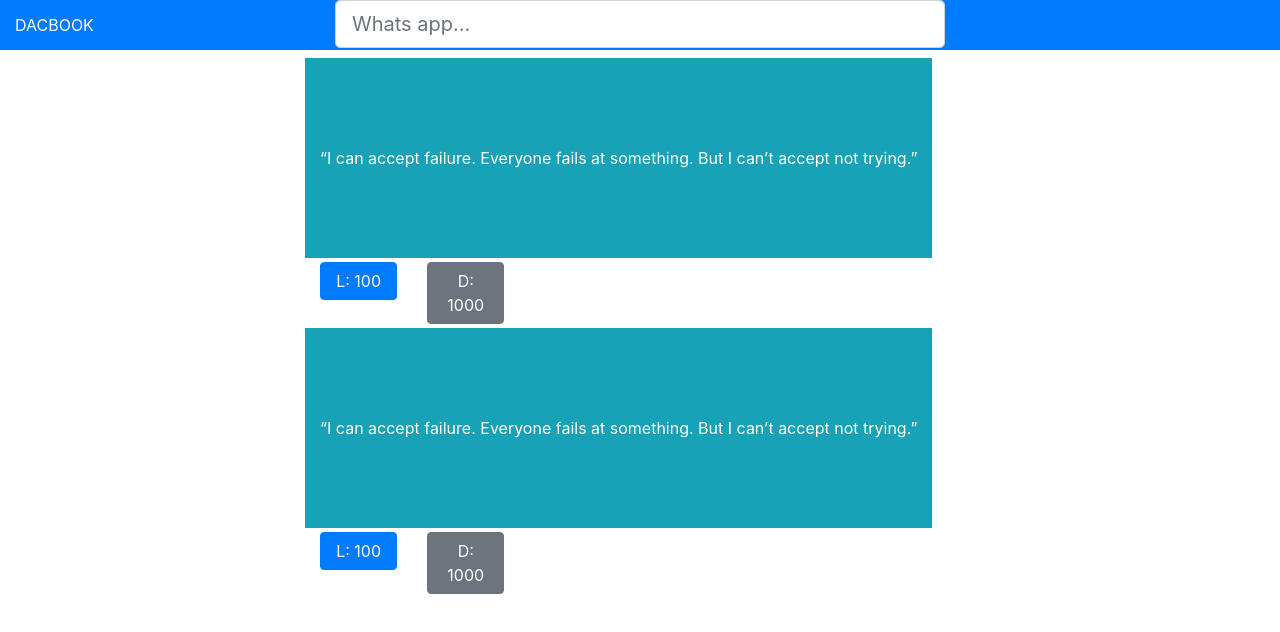
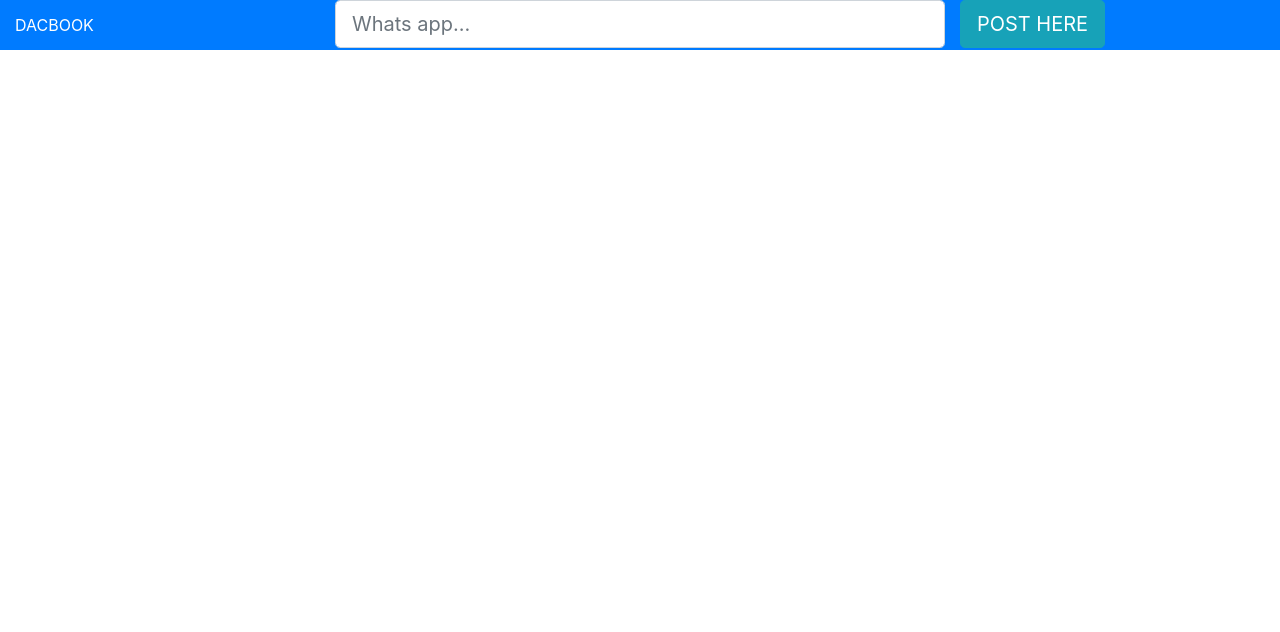
Before and after one commit to AWEB2018/angularsetup, an Angular app: page / in a window 1280 px wide. Shown: the top 632 px of the page. Built offline with nearby package versions, Linux system fonts and the light colour scheme.

Commit message:
form module and binding.

```diff
--- a/src/app/app.component.html
+++ b/src/app/app.component.html
@@ -5,8 +5,13 @@
     </div>
 
     <div class="col-sm-6">
-      <input class="form-control form-control-lg" type="text" placeholder="{{postPlaceholder}}">
+      <input [(ngModel)]="post" class="form-control form-control-lg" type="text" [placeholder]="postPlaceholder">
     </div>
+
+    <div col-sm-2>
+      <button (click)="postOnWall()" type="button" class="btn btn-info btn-lg">POST HERE</button>
+    </div>
+
   </div>
 
 
@@ -14,14 +19,11 @@
     <div class="col-sm-3"></div>
 
     <div class="col-sm-6" >
-      <div *ngFor="let item of refPostList" class="mt-1 row rounded text-white " >
-        <div class="row  bg-info justify-content-center align-items-center" style="height: 200px;">
-            <div class="col-sm-12">
+        <div class="row mt-1 row rounded text-white bg-info " *ngFor="let item of refPostList">
+            <div class="col-sm-12 make-center h4" style="height: 200px;">
                 {{item.post}}
             </div>
-        </div>
 
-        <div class="row mt-1">
             <div class="col-sm-6" >
               <button type="button"  (click)="increaseLikeCount(item)"  class="btn btn-primary btn-block">
                 L: {{item.likeCount}}
@@ -33,8 +35,6 @@
             </button>
           </div>
         </div>
-
-      </div>
     </div>
 
     <div class="col-sm-3"></div>
--- a/src/app/app.component.ts
+++ b/src/app/app.component.ts
@@ -6,6 +6,7 @@ import { Component } from '@angular/core';
   styleUrls: ['./app.component.css']
 })
 export class AppComponent {
+  post = '';
   title = 'DACBOOK';
   postPlaceholder = 'Whats app...';
 
@@ -19,7 +20,7 @@ export class AppComponent {
     'dislikeCount': 1000,
   };
 
-  refPostList = [this.refPost, this.refPost];
+  refPostList = [];
 
 
   increaseLikeCount(post) {
@@ -30,4 +31,17 @@ export class AppComponent {
     post.dislikeCount += 1;
   }
 
+  postOnWall() {
+    console.log(this.post);
+
+    const newPost = {
+      'post' : this.post,
+      'likeCount' : 0,
+      'dislikeCount' : 0
+    };
+
+    this.refPostList.push(newPost);
+    this.post = '';
+  }
+
 }
--- a/src/app/app.module.ts
+++ b/src/app/app.module.ts
@@ -1,5 +1,6 @@
 import { BrowserModule } from '@angular/platform-browser';
 import { NgModule } from '@angular/core';
+import {FormsModule} from '@angular/forms';
 
 
 import { AppComponent } from './app.component';
@@ -10,7 +11,8 @@ import { AppComponent } from './app.component';
     AppComponent
   ],
   imports: [
-    BrowserModule
+    BrowserModule,
+    FormsModule
   ],
   providers: [],
   bootstrap: [AppComponent]
```
Lines whose indentation alone changed are shown as unchanged.
